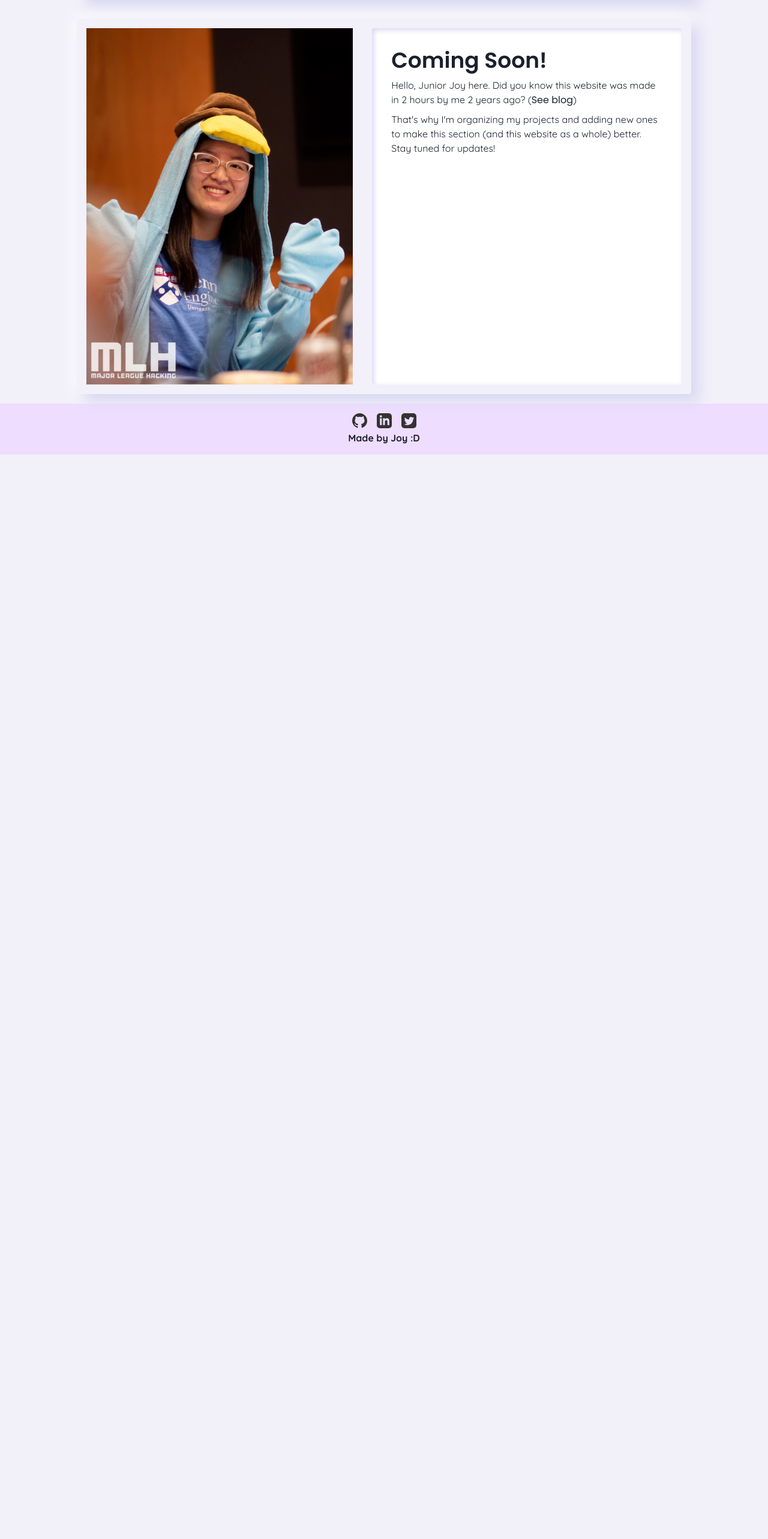
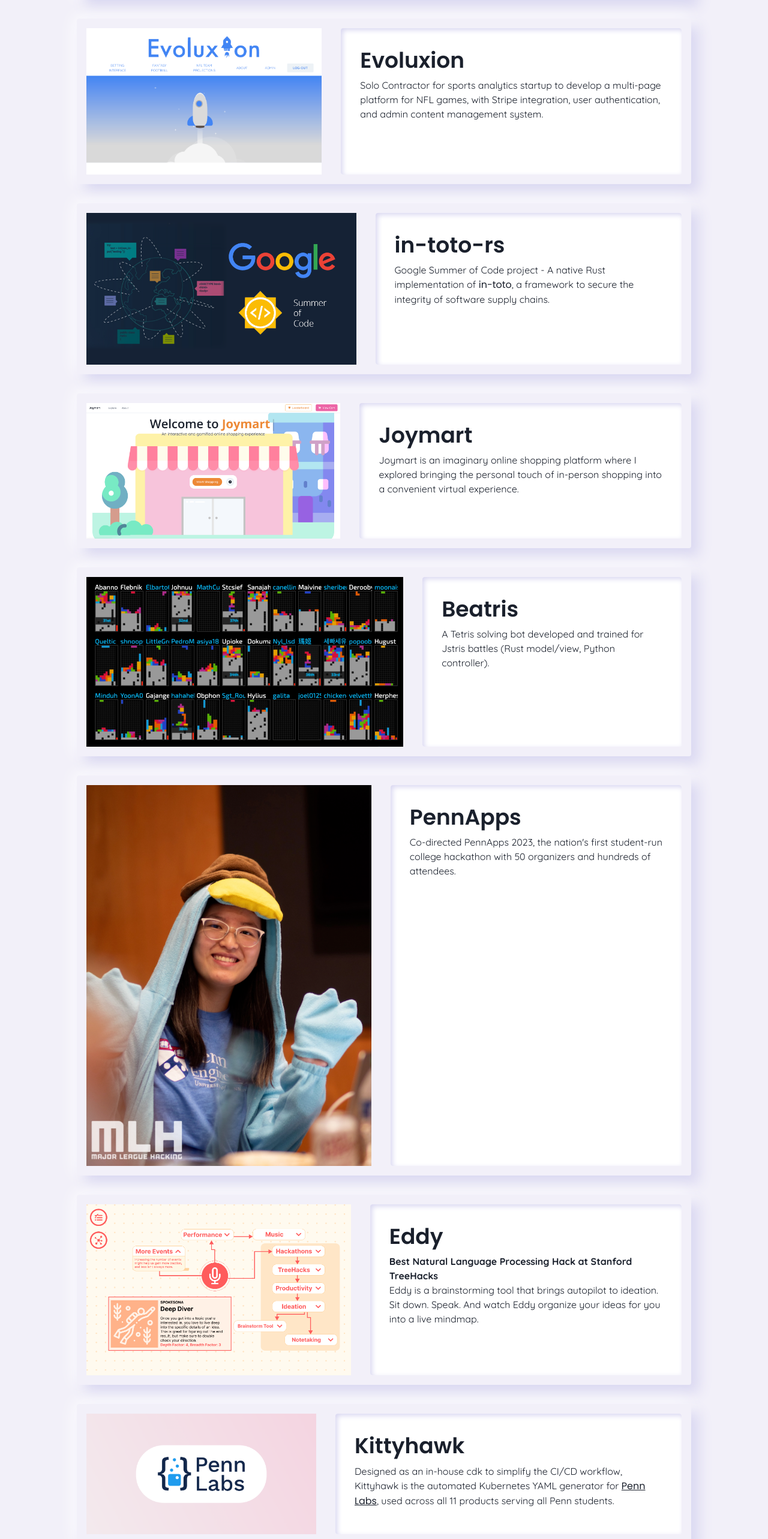
Before and after one commit to joyliu-q/personal-website, a React (Create React App) app: page /projects in a window 1280 px wide. Shown: the part 200-2766 px from the top of the page at 60% size. Before the commit the page ends 958 px from the top, so only its background shows below. Built offline with nearby package versions, Linux system fonts and the light colour scheme; a web font is replaced by a local one.

Commit message:
:art: Glow up

```diff
--- a/package.json
+++ b/package.json
@@ -38,6 +38,7 @@
     "react-router-dom": "^6.3.0",
     "react-scripts": "^5",
     "sass": "*",
+    "typed.js": "^2.1.0",
     "web-vitals": "^2.1.4"
   },
   "license": "Apache-2.0",
--- a/src/components/NavBar.tsx
+++ b/src/components/NavBar.tsx
@@ -57,7 +57,7 @@
     url: '/blog',
   },
   {
-    name: 'Draw Constellations',
+    name: 'Constellations',
     url: 'https://joyliu-q.github.io/constellations/',
   },
 ]
--- /dev/null
+++ b/src/components/Sidebar.tsx
@@ -0,0 +1,56 @@
+import { Flex, Icon, IconButton, Link, useColorMode } from '@chakra-ui/react'
+import { getExtendedThemeColors } from '../utils'
+import { BsFillMoonStarsFill, BsFillSunFill } from 'react-icons/bs';
+
+interface Tab {
+  name: string
+  url?: string
+}
+
+const TABS: Tab[] = [
+  {
+    name: 'About',
+    url: '/',
+  },
+  {
+    name: 'Projects',
+    url: '/projects',
+  },
+  {
+    name: 'Blog',
+    url: '/blog',
+  },
+  {
+    name: 'Constellations',
+    url: 'https://joyliu-q.github.io/constellations/',
+  },
+]
+
+export default ({ }: {
+  currentTab: string, setCurrentTab: (tab: string) => void
+ }) => {
+  const { colorMode, toggleColorMode } = useColorMode()
+
+  return (
+    <Flex>
+      <Flex flexDir={"column"} justifyContent={["center", "left"]} alignItems="center" mr={4} width="100%">
+        <Link href='/' display={["none", "block"]} width="50px" height="50px">
+          Yo
+        </Link>
+        {TABS.map(tab => (
+          <Flex mx={4} alignItems="center" justifyContent={"center"}>
+           {tab.name}
+          </Flex>
+        ))}
+      </Flex>
+
+      <Flex alignItems="center" justifyContent={"center"} position={["fixed", "inherit"]} bottom="24px" right="24px">
+        <IconButton _focus={{
+          boxShadow: `inset .2rem .2rem .5rem ${getExtendedThemeColors(colorMode === 'dark').greyLight1}, inset -.2rem -.2rem .5rem #fff`
+        }} _active={{
+          boxShadow: `inset .2rem .2rem .5rem ${getExtendedThemeColors(colorMode === 'dark').greyLight1}, inset -.2rem -.2rem .5rem #fff`
+        }} aria-label='Toggle dark mode' className="card-inner" onClick={toggleColorMode} icon={<Icon as={colorMode === 'dark' ? BsFillMoonStarsFill : BsFillSunFill} />} />
+      </Flex>
+    </Flex>
+  )
+}
--- a/src/pages/About/SplashScreen.tsx
+++ b/src/pages/About/SplashScreen.tsx
@@ -1,7 +1,7 @@
 import { Container, Heading, Flex, Image, Center, Box, Link, useColorMode } from '@chakra-ui/react'
 import React from 'react';
 import { GithubIcon, LinkedInIcon, THEME_COLORS, TwitterIcon } from '../../utils';
-
+import "./style.css";
 
 export const ContactIcons = ({ size = "50px", animate = false, }: { size?: string, animate?: boolean }) => {
   const { colorMode } = useColorMode()
@@ -47,7 +47,10 @@
             p={4}
           />
           <Flex flexDir="column" justifyContent="center" alignContent="center">
-            <Heading textAlign={["center", "left"]} as="h1" fontSize={["3xl", "72px"]}>
+            <Heading
+              textAlign={["center", "left"]} as="h1" fontSize={["3xl", "72px"]}
+              className={colorMode === 'dark' ? "gradient-text-light" : "gradient-text"}
+            >
               Qijia “Joy” Liu
             </Heading>
             <Heading as="h3" size="md" fontWeight="normal" textAlign={['center', 'left']}>
--- a/src/pages/About/index.tsx
+++ b/src/pages/About/index.tsx
@@ -1,9 +1,10 @@
 import { Container, Flex, Text, Link, Box, Heading, useColorMode } from '@chakra-ui/react'
 import NavBar from '../../components/NavBar'
 import { THEME_COLORS, getExtendedThemeColors } from '../../utils';
-// import ProjectCarousel from '../Projects/ProjectCarousel';
+import ProjectCarousel from '../Projects/ProjectCarousel';
 // import { ProjectPreview } from '../../components/Project/Preview';
 import { SplashScreen } from './SplashScreen';
+// import Sidebar from '../../components/Sidebar';
 
 export const About = (_props: any) => {
   const { colorMode } = useColorMode()
@@ -12,6 +13,7 @@
     <Flex flexDir="column" bgColor={colorMode === 'dark' ? getExtendedThemeColors(true).greyLight3 : THEME_COLORS.lightAccent} minH="100vh">
       <NavBar currentPage='/' />
       <SplashScreen />
+      {/* <Sidebar setCurrentTab={() => { }} currentTab=''/> */}
       <Flex bgColor={getExtendedThemeColors(colorMode === 'dark').greyLight1} className="block" mb={10}>
         <Container py={10} zIndex={1} fontSize="lg">
           <Heading>
@@ -36,7 +38,7 @@
               Past Projects
             </Heading>
           </Flex>
-          {/* <ProjectCarousel /> */}
+          <ProjectCarousel />
         </Flex>
       </Flex>
     </Flex>
--- /dev/null
+++ b/src/pages/About/style.css
@@ -0,0 +1,33 @@
+.sign-container {
+  align-items: center;
+  display: flex;
+  container-type: size;
+}
+@media screen and (max-width: 768px) {
+  .sign-container {
+    width: 100%;
+    height: 100%;
+  }
+}
+@media screen and (min-width: 768px) {
+  .sign-container {
+    min-width: 500px;
+    min-height: 500px;
+  }
+}
+
+.gradient-text {
+  background: linear-gradient(75deg,#34042f, #0382a9);
+  background-size: 200%;
+  background-clip: text;
+  -webkit-background-clip: text;
+  -webkit-text-fill-color: transparent;
+}
+
+.gradient-text-light {
+  background: linear-gradient(75deg,#e0cdde, #b8e8f7);
+  background-size: 200%;
+  background-clip: text;
+  -webkit-background-clip: text;
+  -webkit-text-fill-color: transparent;
+}
--- a/src/pages/Projects/data.tsx
+++ b/src/pages/Projects/data.tsx
@@ -1,7 +1,8 @@
-import { VStack, Text, Link } from "@chakra-ui/react";
+import { Flex, Text, Link } from "@chakra-ui/react";
 
 export interface Project {
   title: string; // name of project
+  short?: string; // short description
   description: string | JSX.Element; // short description
   image: string; // image displayed for project
   link?: string; // url for project
@@ -10,80 +11,84 @@
 
 export const PROJECT_LIST: Project[] = [
   {
-    title: 'Coming Soon!',
+    title: 'CIS1905',
+    short:
+      "Taught UPenn's Rust Class",
     description:
-      <VStack>
-        <Text>
-          Hello, Junior Joy here. Did you know this website was made in 2 hours by me 2 years ago? (<Link variant="ghost" href="/blog/make-website-two-hours">See blog</Link>)
-        </Text>
-
-        <Text>
-          That's why I'm organizing my projects and adding new ones to make this section (and this website as a whole) better. Stay tuned for updates!
-        </Text>
-      </VStack>,
+      'I created the course materials and taught the Rust class at the University of Pennsylvania.',
+    link: "https://cis1905.org",
+    image: 'https://www.cis1905.org/assets/ferris.svg',
+  },
+  {
+    title: 'Kittyhawk',
+    short: "K8s Manifest Generator",
+    description:
+      <Text>
+        Designed as an in-house cdk to simplify the CI/CD workflow, Kittyhawk is the automated Kubernetes YAML generator for <Link variant="ghost" href="https://pennlabs.org/" isExternal textDecor="underline">Penn Labs</Link>, used across all 11 products serving all Penn students.
+      </Text>,
+    image: '/projects/pennlabs.png',
+    link: 'https://kittyhawk.pennlabs.org/',
+    github: 'https://github.com/pennlabs/infrastructure/tree/master/cdk/kittyhawk',
+  },
+  {
+    title: 'Eddy',
+    short: "Best NLP Hack @ TreeHacks",
+    description: <Flex flexDir="column">
+      <Text>
+        <b>Best Natural Language Processing Hack at Stanford TreeHacks</b>
+      </Text>
+      <Text>
+        Eddy is a brainstorming tool that brings autopilot to ideation. Sit down. Speak. And watch Eddy organize your ideas for you into a live mindmap.
+      </Text>
+    </Flex>,
+    image: '/projects/eddy.png',
+    github: 'https://github.com/joyliu-q/eddy',
+    link: 'https://devpost.com/software/eddy-zx9uto',
+  },
+  {
+    title: 'PennApps',
+    short:
+      "Directed UPenn's hackathon",
+    description:
+      'Co-directed PennApps 2023, the nation\'s first student-run college hackathon with 50 organizers and hundreds of attendees.',
     image: '/projects/pennapps.png',
   },
-  // {
-  //   title: 'PennApps',
-  //   description:
-  //     'Co-directed PennApps 2023, the nation\'s first student-run college hackathon with 50 organizers and hundreds of attendees.',
-  //   image: '/projects/pennapps.png',
-  // },
-  // {
-  //   title: 'Beatris',
-  //   description:
-  //     'A Tetris solving bot developed and trained for Jstris battles (Rust model/view, Python controller).',
-  //   image: '/projects/beatris.png',
-  //   github: 'https://github.com/Amarantheum/Beatris',
-  // },
-  // {
-  //   title: 'Joymart',
-  //   description: `Joymart is an imaginary online shopping platform where I explored
-  //    bringing the personal touch of in-person shopping into a convenient virtual
-  //    experience.`,
-  //   image: '/projects/joymart.png',
-  //   link: 'https://joymart.joyliu.dev/',
-  //   github: 'https://github.com/joyliu-q/joymart',
-  // },
-  // {
-  //   title: 'in-toto-rs',
-  //   description:
-  //     <Text>
-  //       Google Summer of Code project - A native Rust implementation of <Link variant="ghost" href="https://in-toto.io/" isExternal>in-toto</Link>, a framework to secure the integrity of software supply chains.
-  //     </Text>,
-  //   image: '/projects/gsoc.png',
-  //   github: 'https://github.com/in-toto/in-toto-rs',
-  //   link: 'https://in-toto.io/',
-  // },
-  // {
-  //   title: 'Kittyhawk',
-  //   description:
-  //     <Text>
-  //       Designed as an in-house cdk to simplify the CI/CD workflow, Kittyhawk is the automated Kubernetes YAML generator for <Link variant="ghost" href="https://pennlabs.org/" isExternal textDecor="underline">Penn Labs</Link>, used across all 11 products serving all Penn students.
-  //     </Text>,
-  //   image: '/projects/pennlabs.png',
-  //   link: 'https://kittyhawk.pennlabs.org/',
-  //   github: 'https://github.com/pennlabs/infrastructure/tree/master/cdk/kittyhawk',
-  // },
-  // {
-  //   title: 'Evoluxion',
-  //   description:
-  //     `Solo Contractor for sports analytics startup to develop a multi-page platform for NFL games, with Stripe integration, user authentication, and admin content management system.`,
-  //   image: '/projects/evoluxion.png',
-  //   link: 'https://www.evoluxionsports.com',
-  // },
-  // {
-  //   title: 'Eddy',
-  //   description: <Flex flexDir="column">
-  //     <Text>
-  //       <b>Best Natural Language Processing Hack at Stanford TreeHacks</b>
-  //     </Text>
-  //     <Text>
-  //       Eddy is a brainstorming tool that brings autopilot to ideation. Sit down. Speak. And watch Eddy organize your ideas for you into a live mindmap.
-  //     </Text>
-  //   </Flex>,
-  //   image: '/projects/eddy.png',
-  //   github: 'https://github.com/joyliu-q/eddy',
-  //   link: 'https://devpost.com/software/eddy-zx9uto',
-  // },
+  {
+    title: 'Beatris',
+    short: 'Tetris solving bot in Rust',
+    description:
+      'A Tetris solving bot developed and trained for Jstris battles (Rust model/view, Python controller).',
+    image: '/projects/beatris.png',
+    github: 'https://github.com/Amarantheum/Beatris',
+  },
+
+  {
+    title: 'Joymart',
+    short: 'Gamified online shopping',
+    description: `Joymart is an imaginary online shopping platform where I explored
+     bringing the personal touch of in-person shopping into a convenient virtual
+     experience.`,
+    image: '/projects/joymart.png',
+    link: 'https://joymart.joyliu.dev/',
+    github: 'https://github.com/joyliu-q/joymart',
+  },
+  {
+    title: 'in-toto-rs',
+    short: 'GSoC @ CNCF (in-toto)',
+    description:
+      <Text>
+        Google Summer of Code project - A native Rust implementation of <Link variant="ghost" href="https://in-toto.io/" isExternal>in-toto</Link>, a framework to secure the integrity of software supply chains.
+      </Text>,
+    image: '/projects/gsoc.png',
+    github: 'https://github.com/in-toto/in-toto-rs',
+    link: 'https://in-toto.io/',
+  },
+  {
+    title: 'Evoluxion',
+    short: 'Sports Analytics Platform',
+    description:
+      `Solo Contractor for sports analytics startup to develop a multi-page platform for NFL games, with Stripe integration, user authentication, and admin content management system.`,
+    image: '/projects/evoluxion.png',
+    link: 'https://www.evoluxionsports.com',
+  },
 ]
--- a/src/utils/theme.ts
+++ b/src/utils/theme.ts
@@ -2,7 +2,7 @@
   dark: "#333333",
   light: "#FFFFFF",
   darkAccent: "#741D7B",
-  lightAccent: "#EEDDFF",
+  lightAccent: "#A8E0ED",
 }
 
 export const getExtendedThemeColors = (isDark = false) => {
```
Also changed, not shown: src/components/Sign.tsx (added, +78 -0 lines), src/pages/About/SplashScreenSign.tsx (added, +54 -0 lines), src/pages/Projects/ProjectCard.tsx (+6 -6 lines), public/assets/sign.png (added), 1 other file (tests, documents, lock files or other folders).
